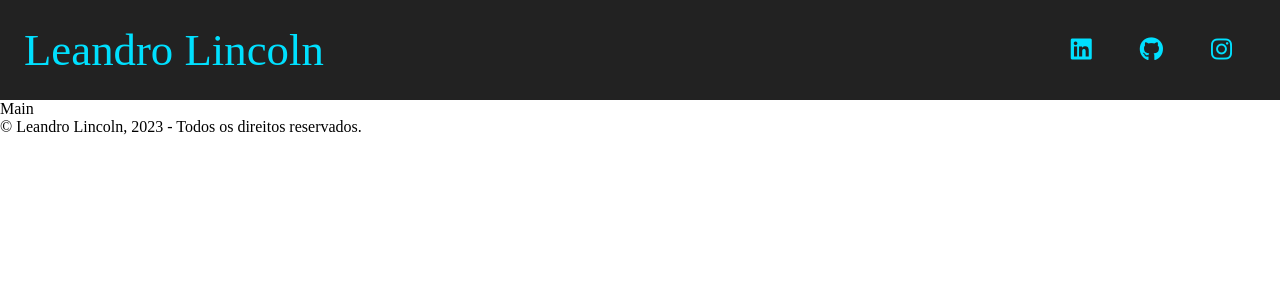
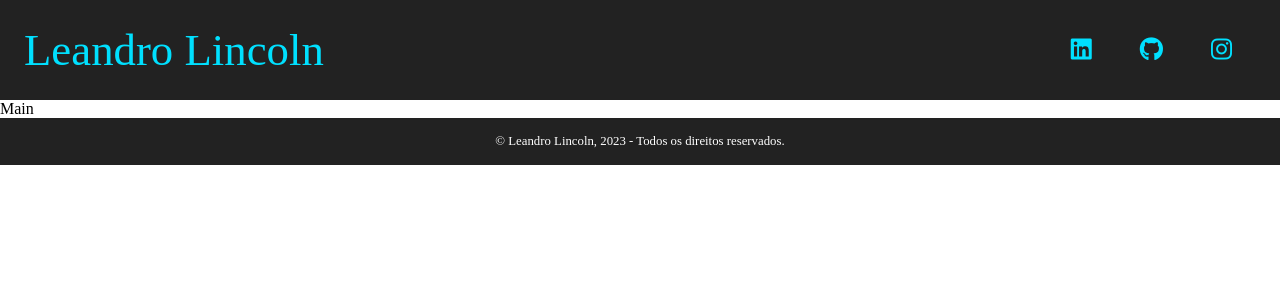
Before and after one commit to leandrolinkolnr/Portofolio_react, a React (Create React App) app: page / in a window 1280 px wide. Shown: the top 300 px of the page. Built offline with nearby package versions, Linux system fonts and the light colour scheme.

Commit message:
Componente Footer

```diff
--- /dev/null
+++ b/src/components/Footer/footer.css
@@ -0,0 +1,20 @@
+footer {
+    background-color: #222;
+    padding: 16px;
+
+    display: flex;
+    align-items: center;
+    justify-content: center;
+}
+
+footer span {
+    color: #FFF;
+    font-size: 0.8em;
+    font-weight: 200;
+    transition: 0.15s ease-in;
+}
+
+footer span:hover {
+    color: #00E0FF
+
+}
--- a/src/components/Footer/index.js
+++ b/src/components/Footer/index.js
@@ -1,3 +1,5 @@
+import  './footer.css'
+
 export function Footer() {
     return(
         <footer>
--- a/src/components/Header/index.js
+++ b/src/components/Header/index.js
@@ -1,5 +1,5 @@
 import { SocialLink } from "./SocialLink"
-import  './style.css'
+import  './header.css'
 
 export function Header() {
     return(
```
Also changed, not shown: src/components/Header/header.css (renamed from src/components/Header/style.css).
